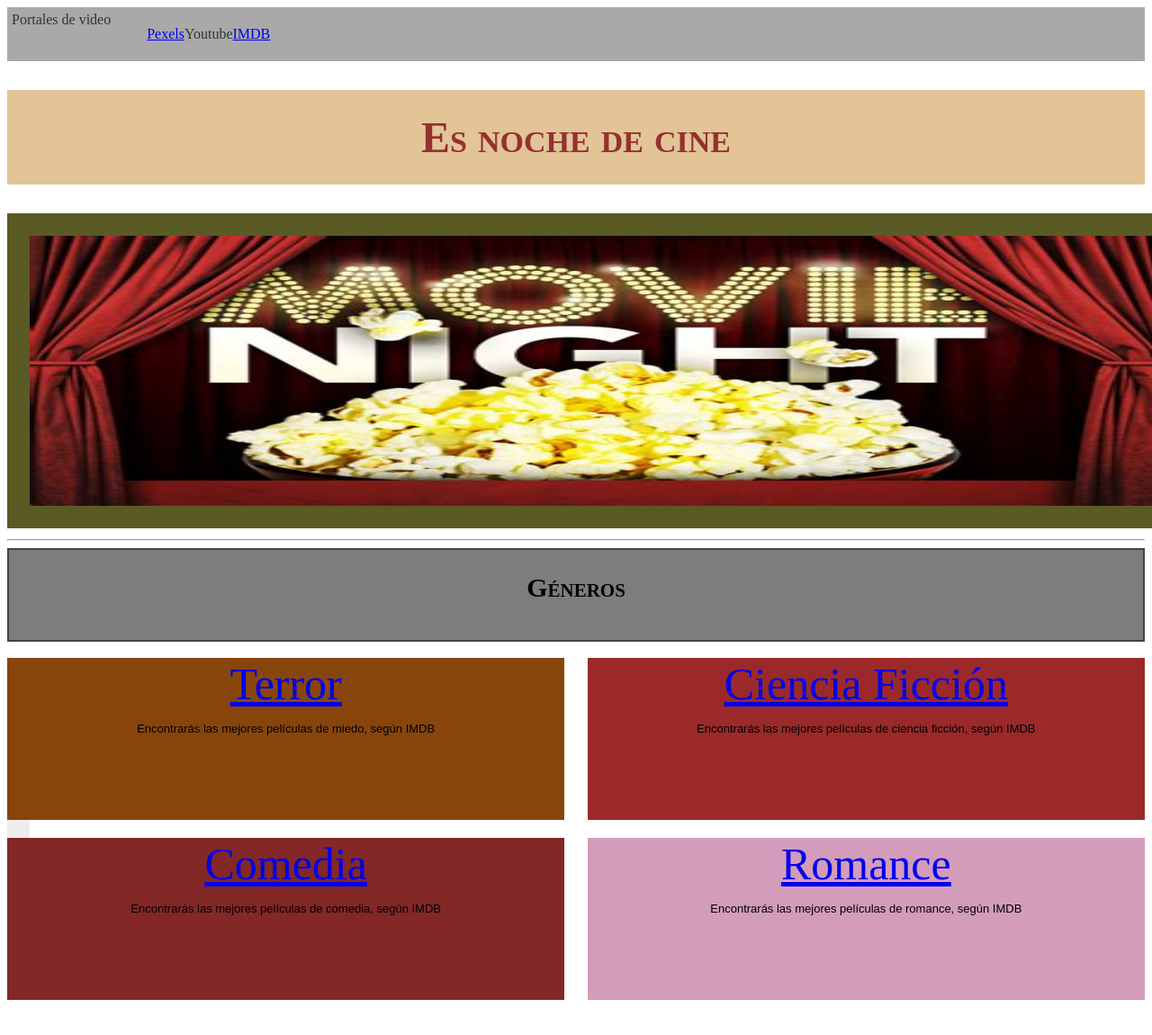
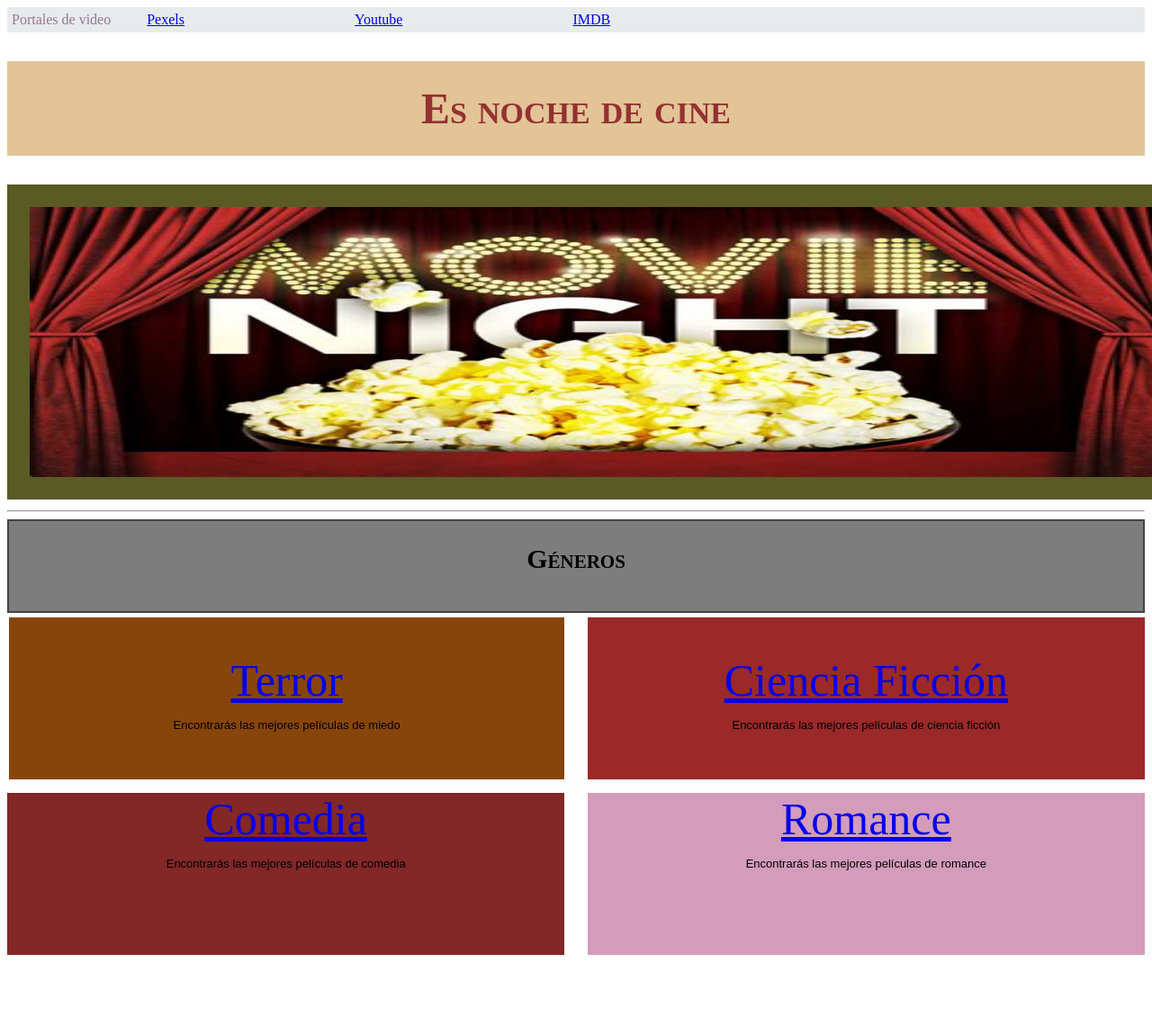
Before and after one commit to Gracekr/lab-05.1, a plain HTML site: page index.html in a window 1280 px wide. Shown: the top 1150 px of the page at 90% size. After the commit the page ends 1123 px from the top, so only its background shows below. Drawn offline with Linux system fonts and the light colour scheme.

Commit message:
centrar texto en bloques

```diff
--- a/index.html
+++ b/index.html
@@ -1,19 +1,21 @@
 <!DOCTYPE html>
 <html lang="en">
+
 <head>
     <meta charset="UTF-8">
     <meta name="viewport" content="width=device-width, initial-scale=1.0">
     <title>BDPI</title>
     <link rel="stylesheet" href="style/style.css">
 </head>
+
 <body>
 
     <nav>
         <span>Portales de video</span>
         <ul class="ulist">
-                <li><a href="https://www.pexels.com/es-es/buscar/cookies/">
+            <li><a href="https://www.pexels.com/">
                     Pexels</a></li>
-                <li><a href="https://www.youtube.com/"></a>Youtube</li>
+            <li><a href="https://www.youtube.com/">Youtube</a></li>
             <li><a href="https://www.imdb.com/es/">IMDB</a></li>
         </ul>
 
@@ -26,27 +28,29 @@
 
     <div>
 
-                <div class="header" ><h2 class="aligncenter">Géneros</h2></div>
+        <div id="genre" class="header">
+            <h2 class="aligncenter">Géneros</h2>
+
         <br>
-                <div class="Terror"><a class="aligncenter" class="link" href="/Terror.html"
-                    target="_blank">Terror</a>
-                    <p class="p">Encontrarás las mejores películas de miedo, según IMDB</p></div>
+        <div class="blockGenero Terror"><a class="aligncenter" class="link" href="/Terror.html" target="_blank">Terror</a>
+            <p class="p">Encontrarás las mejores películas de miedo</p>
+        </div>  </div>
 
-                <div class="scifi"><a class="aligncenter" href="/Scifi.html" target="
+        <div class="blockGenero scifi"><a class="aligncenter" href="/Scifi.html" target="
                     _blank">Ciencia Ficción</a>
             <p class="p">Encontrarás las mejores películas de ciencia
-                        ficción, según IMDB</p></div>
+                ficción</p>
+        </div>
 
         <div class="espacio"></div>
 
-                <div class="comedia"><a class="aligncenter" href="/comedia.html"
-                    target="_blank">Comedia</a>
+        <div class="comedia blockbottom"><a class="aligncenter" href="/comedia.html" target="_blank">Comedia</a>
             <p class="p">
-                        Encontrarás las mejores películas de comedia, según IMDB</p>
+                Encontrarás las mejores películas de comedia</p>
         </div>
-                <div class="romance"> <a class="aligncenter" href="/romance.html"
-                    target="_blank">Romance</a>
-                    <p class="p">Encontrarás las mejores películas de romance, según IMDB</p></div>
+        <div class="romance blockbottom"> <a class="aligncenter" href="/romance.html" target="_blank">Romance</a>
+            <p class="p">Encontrarás las mejores películas de romance</p>
+        </div>
     </div>
 
     <br><br><br><br><br><br><br><br><br><br><br><br><br>
@@ -60,4 +64,5 @@
 
 
 </body>
+
 </html>
--- a/style/style.css
+++ b/style/style.css
@@ -60,54 +60,61 @@ h3{
     font-size: 20px;
     border: 2px solid rgba(20, 20, 20, 0.533);
 }
-.Terror{
+
+.blockGenero{
     height: 180px;
     width: 49%;
+    font-size: 50px;
+    text-align: center;
+    display: flex;
+    flex-direction: column;
+    justify-content: center;
+}
+
+.Terror{
     background-color: rgb(136, 69, 11);
     scroll-behavior: auto;
     float: left;
-    font-size: 50px;
-    text-align: center
+    transition: all 0.5s;
+}
 
+.Terror:hover{
+    background-color:goldenrod;
 }
+
 .scifi{
+    background-color: rgb(155, 41, 41);
+    float: right;
+}
+.blockbottom{
     width: 49%;
     height: 180px;
-    background-color: rgb(155, 41, 41);
-    float: right;
     font-size: 50px;
-    text-align: center
+    text-align: center;
 }
+
 .comedia{
-    width: 49%;
-    height: 180px;
     background-color: rgb(131, 39, 39);
     float: left;
-    font-size: 50px;
-    text-align: center
-    }
+ }
 
 .romance{
-    height: 180px;
-    width: 49%;
     background-color: rgb(211, 156, 186);
     float: right;
-    font-size: 50px;
-    text-align: center
 
 }
 .espacio{
-    clear: auto;
-    background-color: #eee;
+
+    background-color: #fffefe;
     height: 200px;
-    width: 25px;
+    width: 100%px;
 }
 .link{
     color: var(--color-action-active);
 }
 nav{
-    background-color: darkgray;
-    color: rgb(44, 54, 54);
+    background-color: rgb(231, 235, 236);
+    color: rgb(153, 116, 153);
     padding: 5px;
     display: flex;
 }
@@ -116,5 +123,15 @@ nav{
     list-style: none;
     display:flex;
     margin-right: 1cm;
+    color: beige;
 
 }
+nav ul{
+    margin: 0;
+}
+
+nav li{
+    list-style: none;
+    display: inline;
+    margin-right: 5cm;
+}
```
Lines whose indentation alone changed are shown as unchanged.
